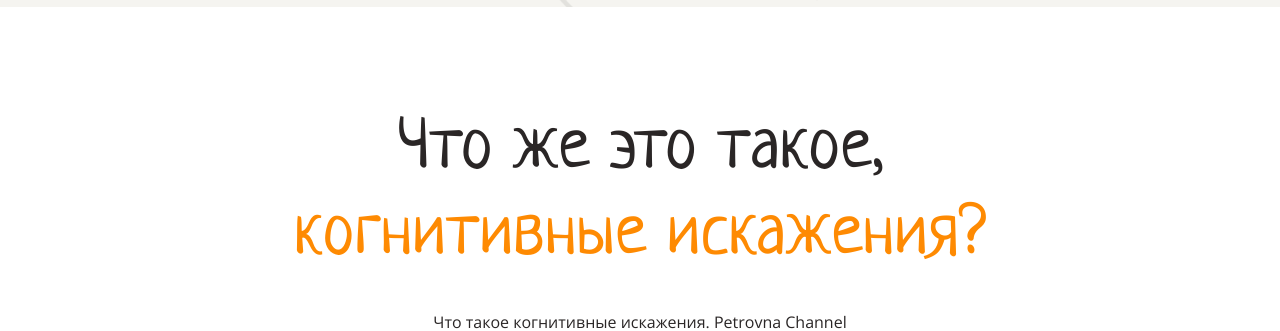
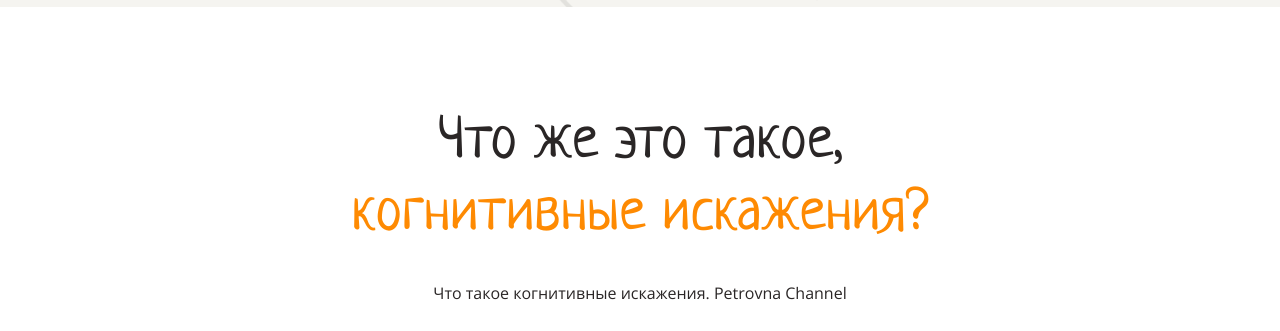
Before and after one commit to I-Gromov/layout-designer-project-lvl1, a website: page src/index.html in a window 1280 px wide. Shown: the part 907-1238 px from the top of the page. Drawn offline with Linux system fonts and the light colour scheme.

Commit message:
Пофиксить font-size у секции с видео

```diff
--- a/src/styles/style.css
+++ b/src/styles/style.css
@@ -171,6 +171,8 @@ header {
 }
 
 .section-one_title {
+  font-size: 60px;
+  line-height: 1.2;
   margin-bottom: 30px;
 }
 
```
